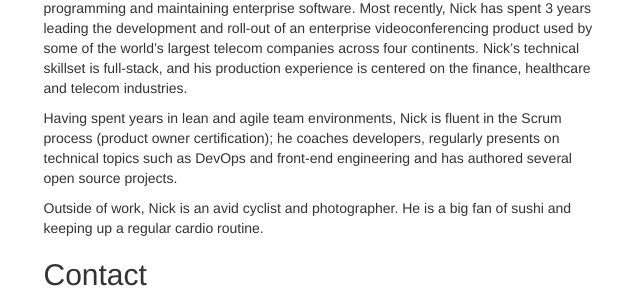
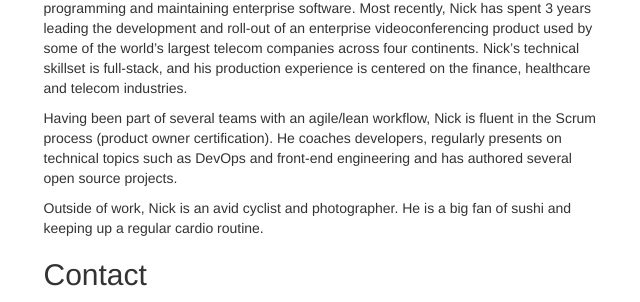
Before and after one commit to unframework/unframework-website, a Jekyll site: the page built from services/frontend-architecture.md, in a window 1280 px wide. Shown: the part 817-1119 px from the top of the page, without its empty margins (319-959 px from the left). Built offline with Jekyll 4.4.1, drawn with Linux system fonts in a browser that asks for light colours.

Commit message:
Copy tweaks

```diff
--- a/_includes/bio-contact.html
+++ b/_includes/bio-contact.html
@@ -2,7 +2,7 @@
 
 <p>Nick Matantsev is an experienced software architect with 10+ years of planning, programming and maintaining enterprise software. Most recently, Nick has spent 3 years leading the development and roll-out of an enterprise videoconferencing product used by some of the world’s largest telecom companies across four continents. Nick’s technical skillset is full-stack, and his production experience is centered on the finance, healthcare and telecom industries.</p>
 
-<p>Having spent years in lean and agile team environments, Nick is fluent in the Scrum process (product owner certification); he coaches developers, regularly presents on technical topics such as DevOps and front-end engineering and has authored several open source projects.</p>
+<p>Having been part of several teams with an agile/lean workflow, Nick is fluent in the Scrum process (product owner certification). He coaches developers, regularly presents on technical topics such as DevOps and front-end engineering and has authored several open source projects.</p>
 
 <p>Outside of work, Nick is an avid cyclist and photographer. He is a big fan of sushi and keeping up a regular cardio routine.</p>
 
```
